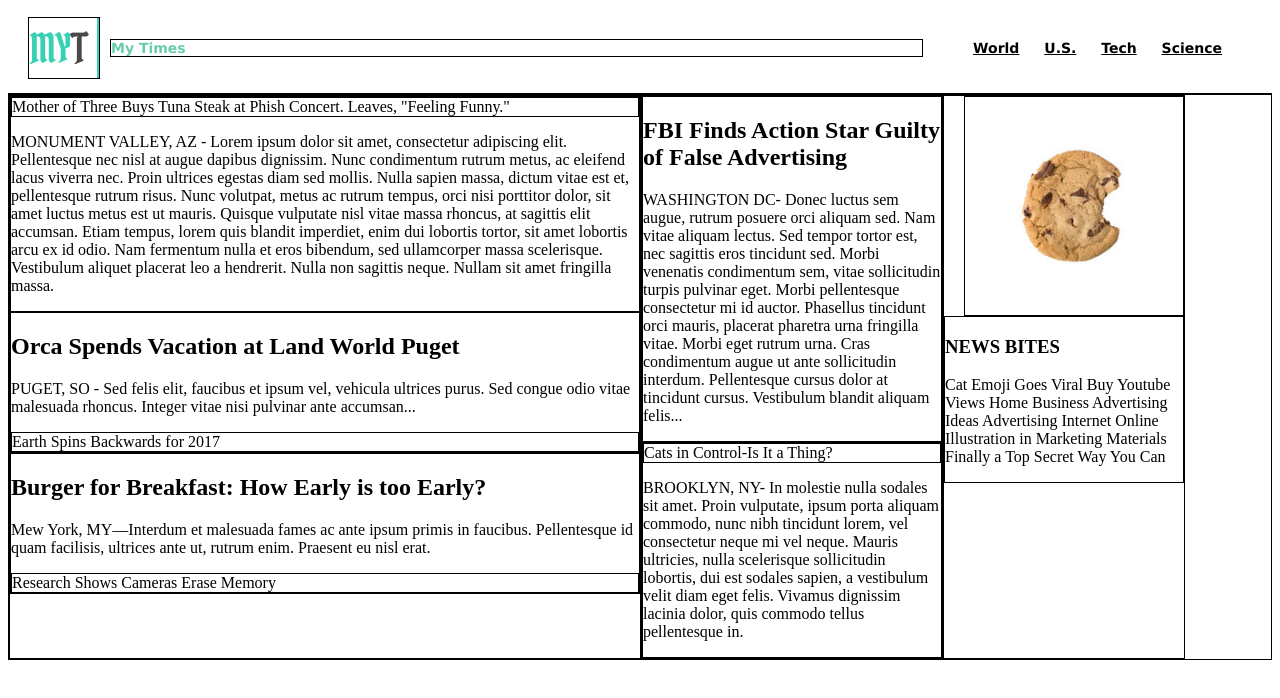
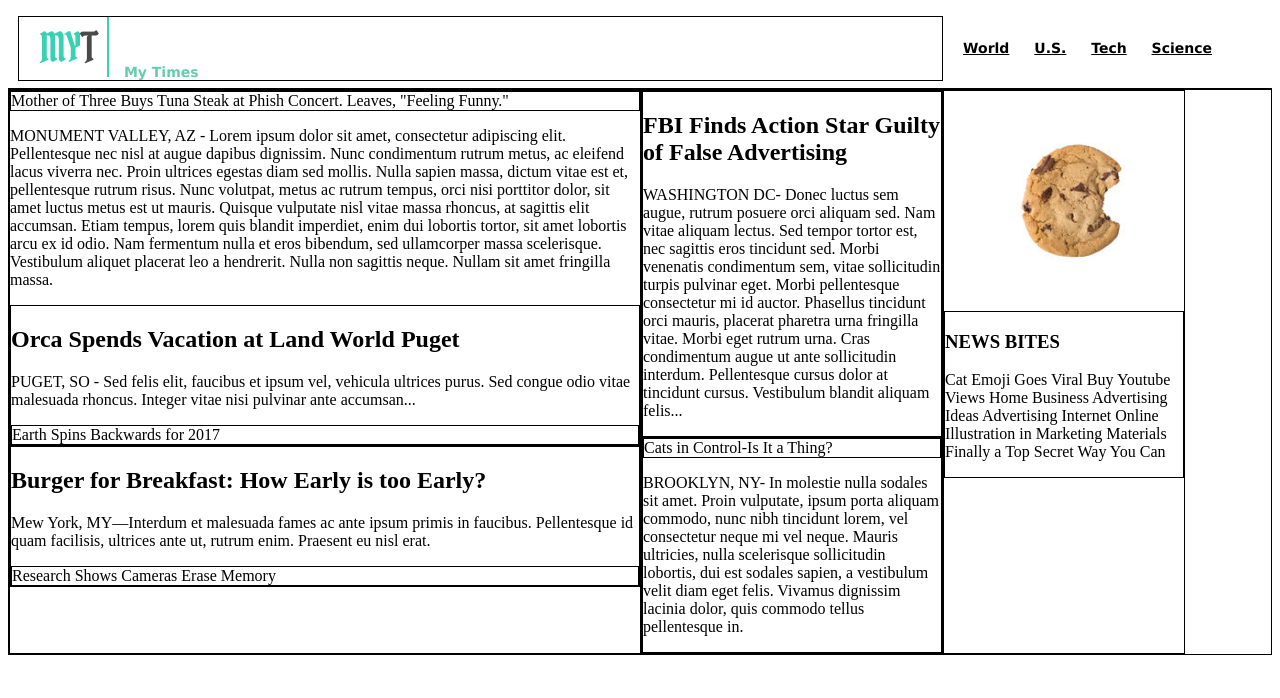
Before and after one commit to nabrus/my_times, a plain HTML site: page index.html in a window 1280 px wide. Drawn offline with Linux system fonts and the light colour scheme.

Commit message:
update header nav

```diff
--- a/index.html
+++ b/index.html
@@ -10,16 +10,16 @@
   <!-- Header -->
 
   <header>
-    <img src="resources/images/img-myt-logo.jpg" />
-    <span class="logo">My Times</span>
+    <div class="logo">
+      <img src="resources/images/img-myt-logo.jpg" />
+      <span>My Times</span>
+    </div>
 
     <nav>
-      <ul>
-        <li><a href="#world">World</a></li>
-        <li><a href="#usa">U.S.</a></li>
-        <li><a href="#tech">Tech</a></li>
-        <li><a href="#science">Science</a></li>
-      </ul>
+      <span><a href="#world">World</a></span>
+      <span><a href="#usa">U.S.</a></span>
+      <span><a href="#tech">Tech</a></span>
+      <span><a href="#science">Science</a></span>
     </nav>
   </header>
 
@@ -30,11 +30,11 @@
     <!-- Large column -->
 
     <div class="column large">
-      <div class="story1">
+      <!--<div class="story1">-->
         <div>Mother of Three Buys Tuna Steak at Phish Concert. Leaves, "Feeling Funny."</div>
         <p>
           MONUMENT VALLEY, AZ - Lorem ipsum dolor sit amet, consectetur adipiscing elit. Pellentesque nec nisl at augue dapibus dignissim. Nunc condimentum rutrum metus, ac eleifend lacus viverra nec. Proin ultrices egestas diam sed mollis. Nulla sapien massa, dictum vitae est et, pellentesque rutrum risus. Nunc volutpat, metus ac rutrum tempus, orci nisi porttitor dolor, sit amet luctus metus est ut mauris. Quisque vulputate nisl vitae massa rhoncus, at sagittis elit accumsan. Etiam tempus, lorem quis blandit imperdiet, enim dui lobortis tortor, sit amet lobortis arcu ex id odio. Nam fermentum nulla et eros bibendum, sed ullamcorper massa scelerisque. Vestibulum aliquet placerat leo a hendrerit. Nulla non sagittis neque. Nullam sit amet fringilla massa.</p>
-      </div>
+      <!--</div>-->
 
       <div class="story2">
         <h2>Orca Spends Vacation at Land World Puget</h2>
--- a/resources/css/style.css
+++ b/resources/css/style.css
@@ -7,7 +7,7 @@ header {
   font-size: 14px;
   font-weight: bold;
   border-bottom: thin solid black;
-  padding-bottom: 5px;
+  /*margin-bottom: 30px;  trying to get header correct. with no margin articles up against border */
   height: 80px;
   width: 100%;
 }
@@ -25,15 +25,15 @@ a {
 
 img {
   margin-left: 20px;
-  border: solid black thin; /* remove */
 }
 
 nav {
   margin-right: 40px;
+  display: inline-block;
+  padding: 10px;
 }
 
-li {
-  display: inline-block;
+span {
   margin: 10px;
 }
 
```
